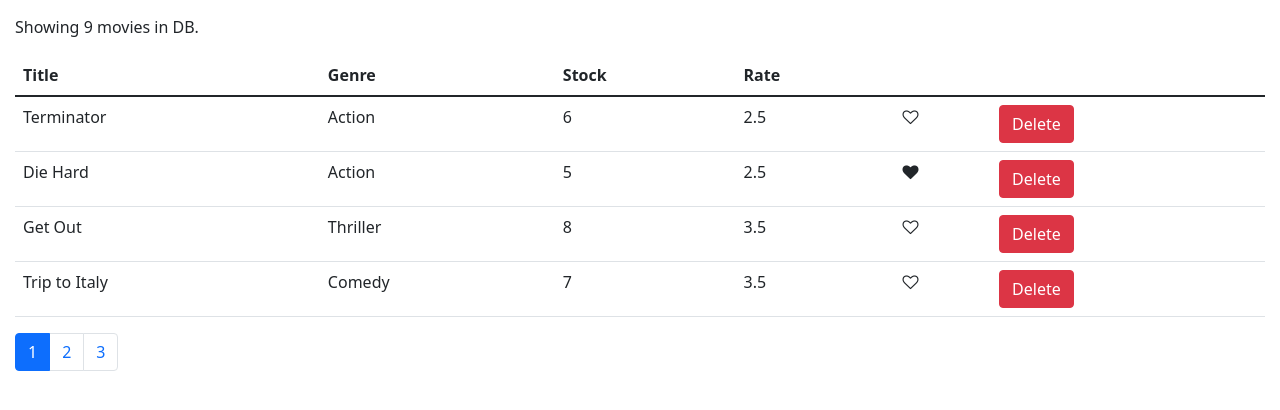
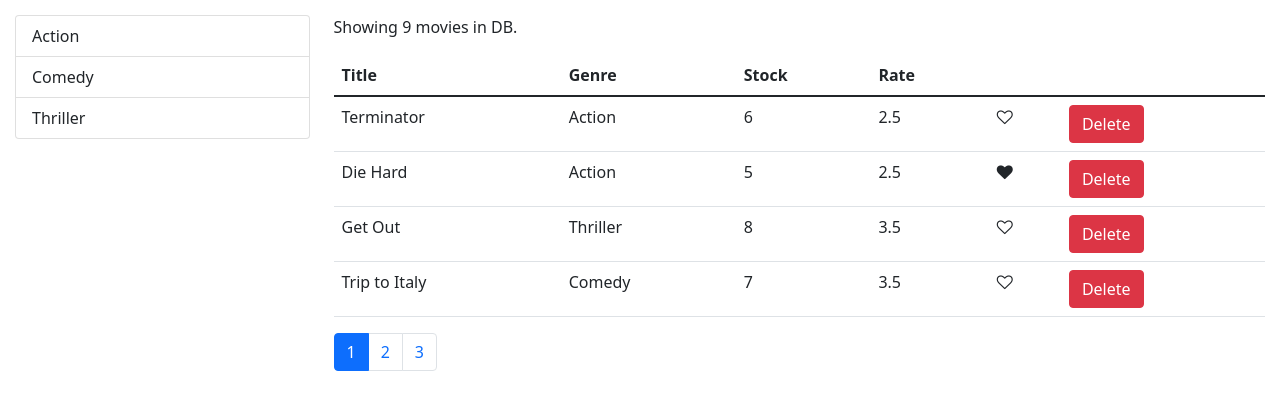
Before and after one commit to rua1hc/react-fdn-vidly-app, a React (Create React App) app: page / in a window 1280 px wide. Shown: the top 410 px of the page. Built offline with nearby package versions, Linux system fonts and the light colour scheme.

Commit message:
s5v9 Genre filtering comp interface

```diff
--- /dev/null
+++ b/src/comps/common/listGroup.jsx
@@ -0,0 +1,29 @@
+import React, { Component } from "react";
+
+class ListGroup extends Component {
+    // state = {  }
+    render() {
+        const { genres, currentListGroup, onListGroupSelect } = this.props;
+        // console.log(genres);
+
+        return (
+            <ul className="list-group">
+                {/* <li className="list-group-item">All Genres</li> */}
+                {genres.map((genre) => (
+                    <li
+                        className={
+                            currentListGroup === genre
+                                ? "list-group-item active"
+                                : "list-group-item"
+                        }
+                        onClick={() => onListGroupSelect(genre)}
+                    >
+                        {genre.name}
+                    </li>
+                ))}
+            </ul>
+        );
+    }
+}
+
+export default ListGroup;
--- a/src/comps/movies.jsx
+++ b/src/comps/movies.jsx
@@ -1,17 +1,26 @@
 import React, { Component } from "react";
 
 import { getMovies } from "../services/fakeMovieService";
+import { getGenres } from "../services/fakeGenreService";
 
 import Like from "./common/like";
+import ListGroup from "./common/listGroup";
 import Pagination from "./common/pagination";
 import { paginate, paginate2 } from "./utils/paginate";
 
 class Movies extends Component {
     state = {
-        movies: getMovies(),
+        movies: [],
         pageSize: 4,
         currentPage: 1,
+
+        genres: [],
+        currentListGroup: "All Genres",
     };
+
+    componentDidMount() {
+        this.setState({ movies: getMovies(), genres: getGenres() });
+    }
 
     handleDelete = (movie) => {
         let movies = this.state.movies.filter((m) => m._id !== movie._id);
@@ -32,9 +41,15 @@ class Movies extends Component {
         // console.log(page);
     };
 
+    handleGenreSelect = (genre) => {
+        this.setState({ currentListGroup: genre });
+        // console.log(genre);
+    };
+
     render() {
         const { length: count } = this.state.movies;
         const { pageSize, currentPage, movies: allMovies } = this.state;
+        const { genres, currentListGroup } = this.state;
 
         const movies = paginate(allMovies, currentPage, pageSize);
         // const movies2 = paginate2(allMovies, currentPage, pageSize);
@@ -42,7 +57,15 @@ class Movies extends Component {
         if (count === 0) return <p>No movies found!</p>;
 
         return (
-            <React.Fragment>
+            <div className="row">
+                <div className="col-3">
+                    <ListGroup
+                        genres={genres}
+                        currentListGroup={currentListGroup}
+                        onListGroupSelect={this.handleGenreSelect}
+                    />
+                </div>
+                <div className="col">
                     <p>Showing {count} movies in DB.</p>
 
                     <table className="table">
@@ -66,14 +89,18 @@ class Movies extends Component {
                                     <td>
                                         {/* <button type="button" class="btn btn-dark"> */}
                                         <Like
-                                        onClick={() => this.handleLike(movie)}
+                                            onClick={() =>
+                                                this.handleLike(movie)
+                                            }
                                             liked={movie.liked}
                                         />
                                         {/* </button> */}
                                     </td>
                                     <td>
                                         <button
-                                        onClick={() => this.handleDelete(movie)}
+                                            onClick={() =>
+                                                this.handleDelete(movie)
+                                            }
                                             className="btn btn-danger"
                                         >
                                             Delete
@@ -90,7 +117,8 @@ class Movies extends Component {
                         currentPage={currentPage}
                         onPageChange={this.handlePageChange}
                     />
-            </React.Fragment>
+                </div>
+            </div>
         );
     }
 }
```
Lines whose indentation alone changed are shown as unchanged.
